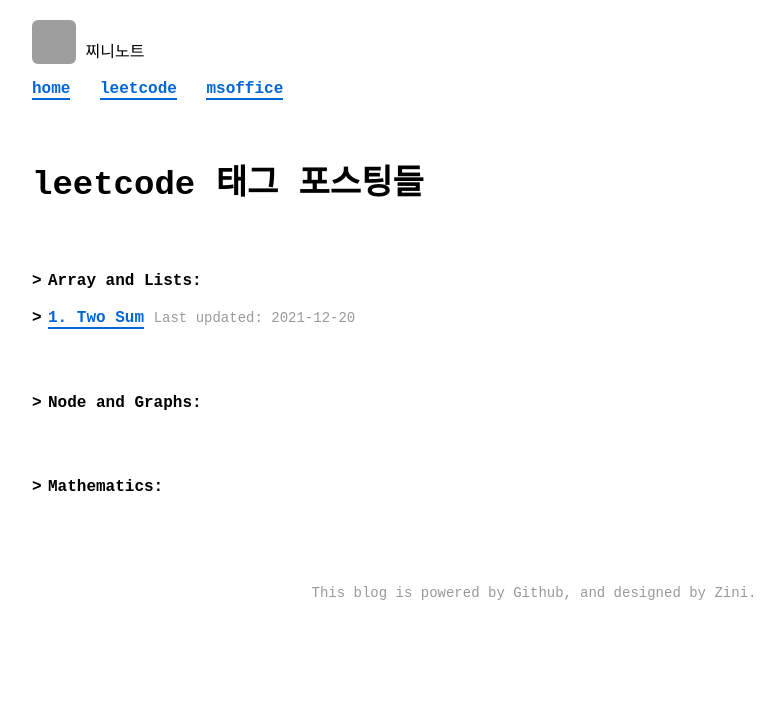
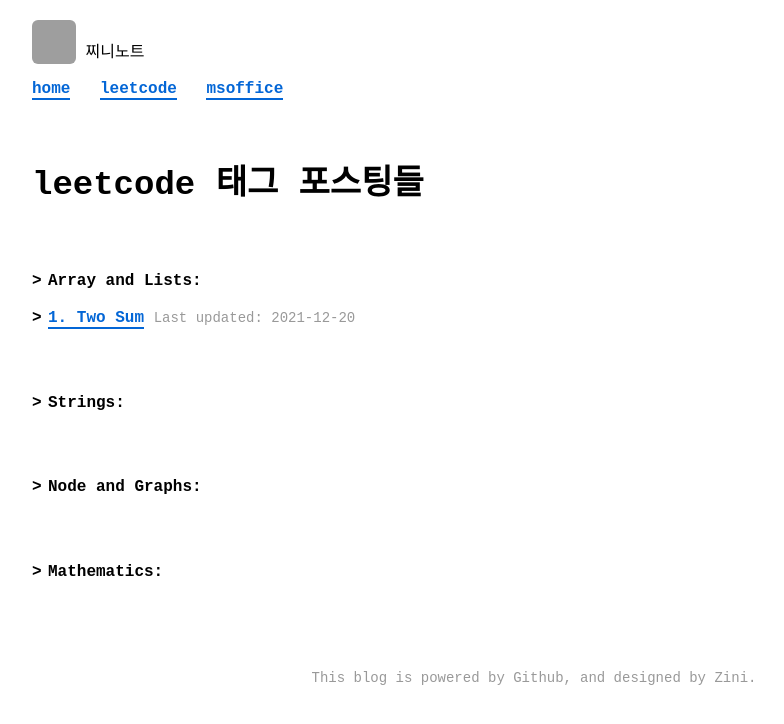
Before and after one commit to zininote/zininote.github.io-old-, a Jekyll site: the page built from tags/tag_leetcode.html, in a window 1280 px wide. Shown: the top 724 px of the page, without its empty margins (106-890 px from the left). Built offline with Jekyll 4.4.1, drawn with Linux system fonts in a browser that asks for light colours; nearby versions of some CDN libraries; some web fonts are replaced; a style sheet for code colours, icons or effects is not loaded; grey boxes are pictures that could not be loaded.

Commit message:
Update tag_leetcode.html

```diff
--- a/tags/tag_leetcode.html
+++ b/tags/tag_leetcode.html
@@ -8,8 +8,8 @@ title: leetcode
   <h1>{{ page.title }} 태그 포스팅들</h1>
 </div>
 <div id="tag-content">
-    {% assign subs = "array|graph|math" | split: "|" %}
-    {% assign subs_desc = "Array and Lists:|Node and Graphs:|Mathematics:" | split: "|" %}
+    {% assign subs = "array|string|graph|math" | split: "|" %}
+    {% assign subs_desc = "Array and Lists:|Strings:|Node and Graphs:|Mathematics:" | split: "|" %}
     {% assign to = subs.size | minus: 1 %}
 
     {% for i in (0..to) %}
```
